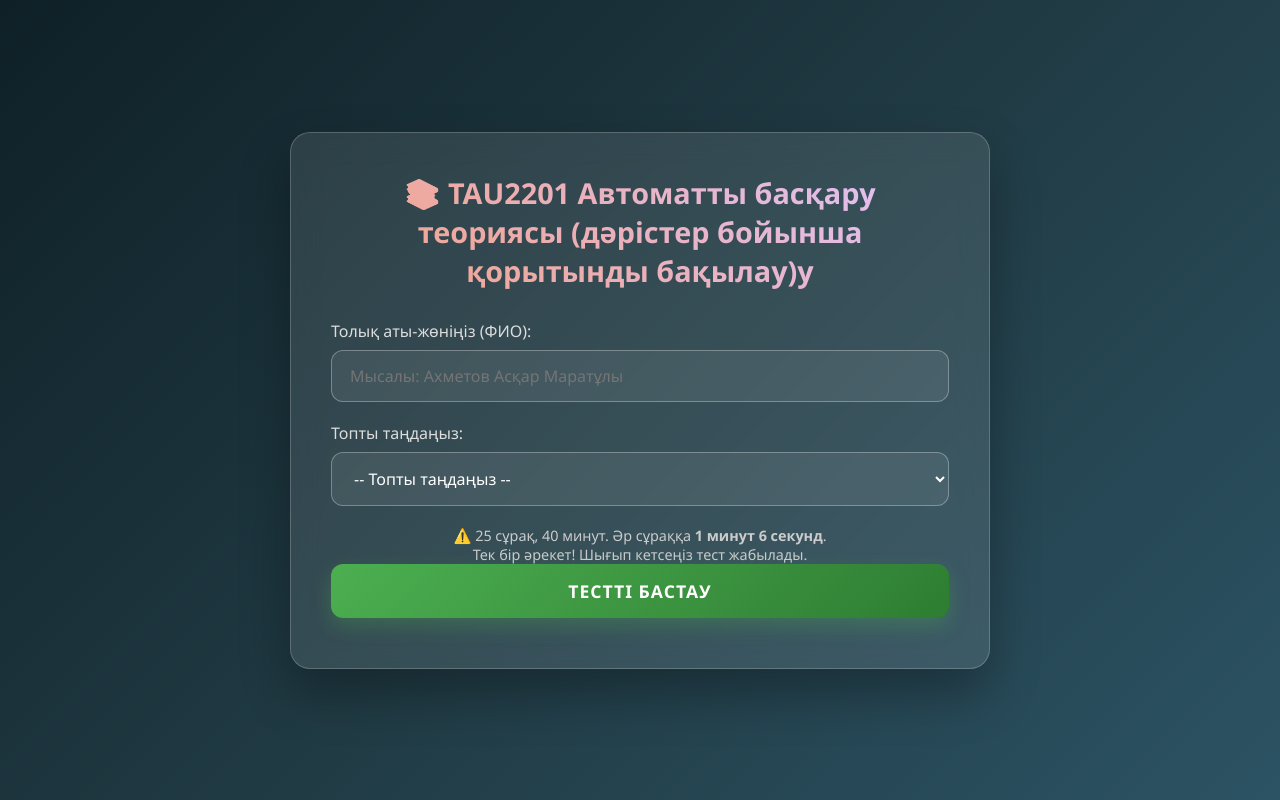
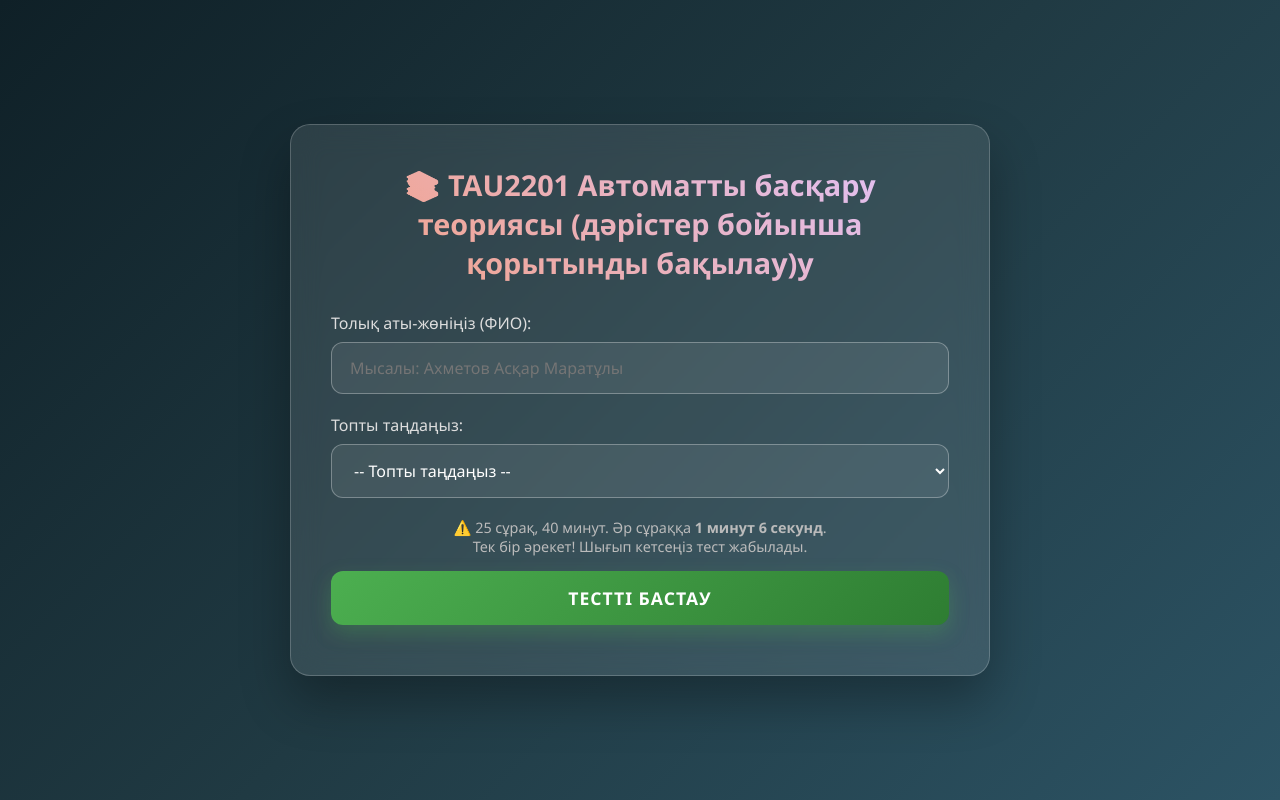
Before and after one commit to nmusabekov/tau_test_full, a plain HTML site: page index.html in a window 1280 px wide. Drawn offline with Linux system fonts and the light colour scheme.

Commit message:
Update index.html

```diff
--- a/index.html
+++ b/index.html
@@ -129,7 +129,7 @@
                     <option value="24-07б">24-07б</option>
                 </select>
             </div>
-            <p style="font-size:0.9em; color:#ccc; text-align:center;">
+            <p style="font-size: 0.9em; color: #bbb; margin-bottom: 15px; text-align: center;">
                 ⚠️ 25 сұрақ, 40 минут. Әр сұраққа <strong>1 минут 6 секунд</strong>.<br>
                 Тек бір әрекет! Шығып кетсеңіз тест жабылады.
             </p>
```
